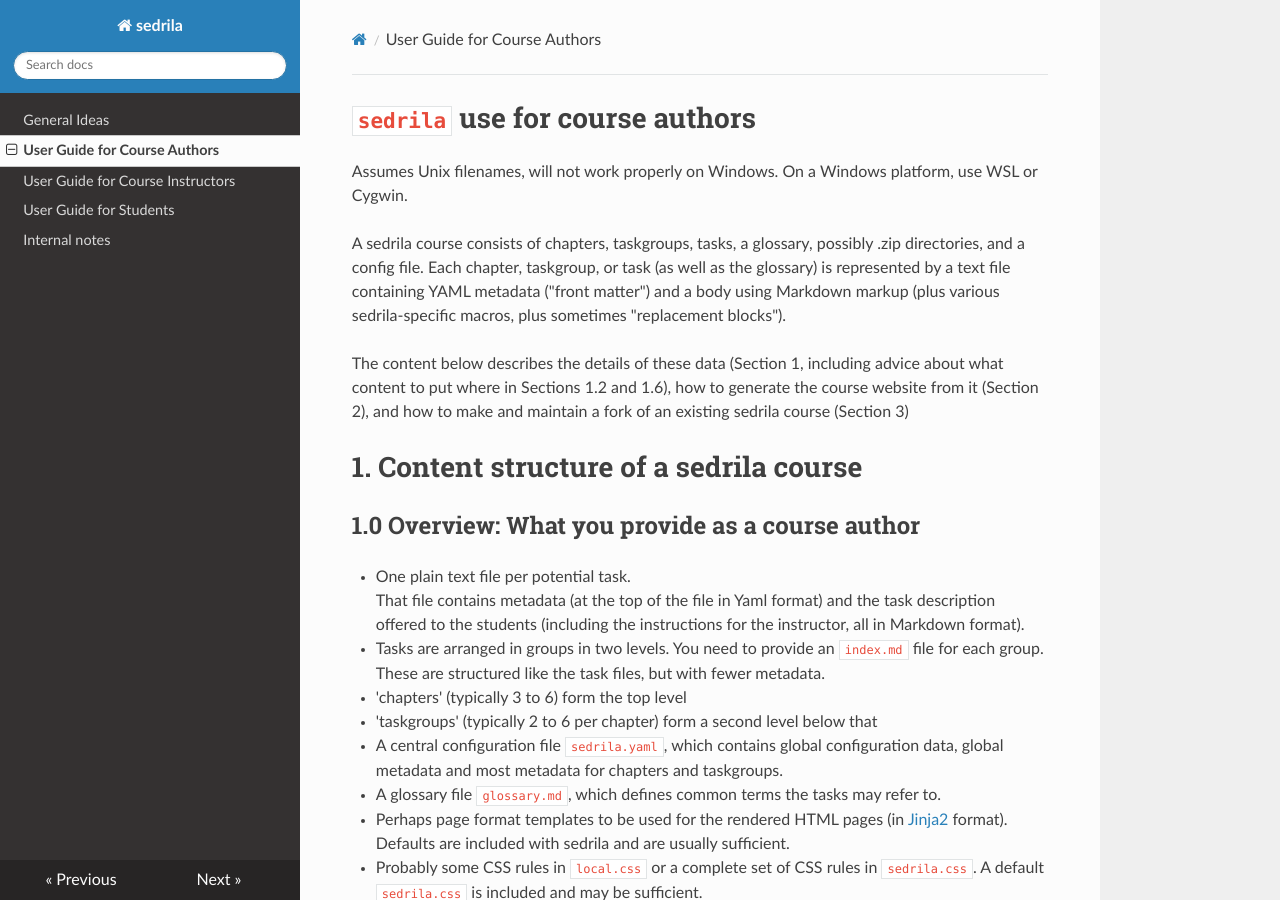
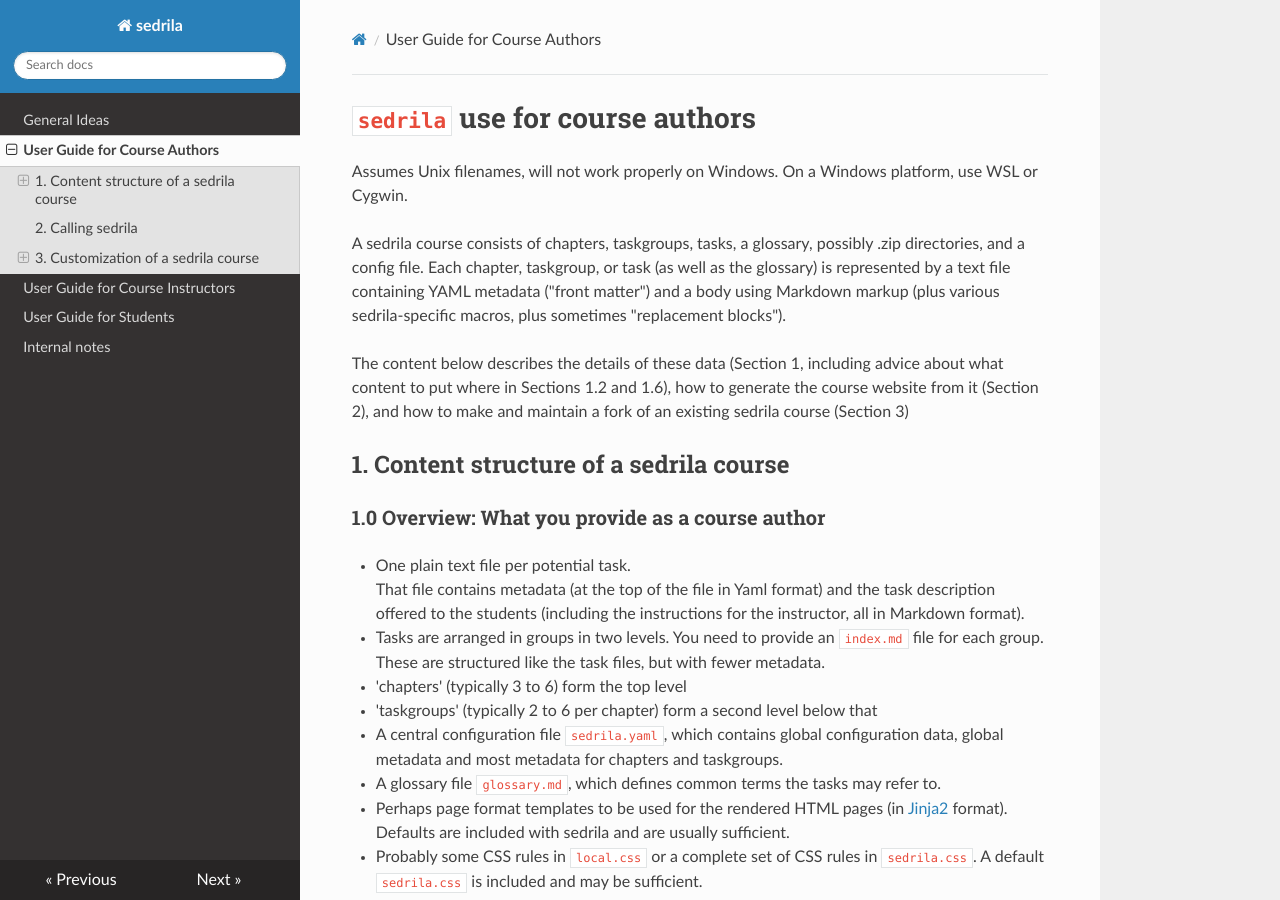
Before and after one commit to fubinf/sedrila, an MkDocs documentation site: the page built from docs/authors.md, in a window 1280 px wide and 900 px high. Built offline with MkDocs 1.6.1, drawn with Linux system fonts in a browser that asks for light colours; nearby versions of some CDN libraries.

Commit message:
authors.md: fix headings structure
mkdocs will show a folding menu for a file only if there is
exactly one level-1 heading and then level-2 headings (etc) below.

````diff
--- a/docs/authors.md
+++ b/docs/authors.md
@@ -16,9 +16,9 @@
 and how to make and maintain a fork of an existing sedrila course (Section 3)
 
 
-# 1. Content structure of a sedrila course
+## 1. Content structure of a sedrila course
 
-## 1.0 Overview: What you provide as a course author
+### 1.0 Overview: What you provide as a course author
 
 - One plain text file per potential task.
   That file contains metadata (at the top of the file in Yaml format) and
@@ -39,7 +39,7 @@
   A default `sedrila.css` is included and may be sufficient.
 
 
-## 1.1 `sedrila.yaml`: The global configuration file
+### 1.1 `sedrila.yaml`: The global configuration file
 
 This is best explained by example. Have a look at:
 
@@ -88,7 +88,7 @@
   The individual tasks are found by inspecting all `*.md` files in a taskgroup directory.
 
 
-## 1.2 Three-level directory tree: chapters, taskgroups, tasks
+### 1.2 Three-level directory tree: chapters, taskgroups, tasks
 
 The main part of a sedrila course directory tree is the subtree below
 the `chapterdir`. It contains the course content and has a structure like this:
@@ -128,7 +128,7 @@
 The latter two types follow a similar technical format as described below for task files.
 
 
-### 1.2.1 sedrila principle 1: Opinionatedness
+#### 1.2.1 sedrila principle 1: Opinionatedness
 
 The sedrila tool is an opinionated framework: Many decisions regarding what makes a good
 SeDriLa course are built into the framework to various degrees.
@@ -142,7 +142,7 @@
 of the natural language course content that is interwoven with how the remainder is designed.
 
 
-### 1.2.2 The 4 factors writing style: Orientation, motivation, instruction, knowledge
+#### 1.2.2 The 4 factors writing style: Orientation, motivation, instruction, knowledge
 
 The various pieces of writing in a SeDriLa course serve four different generic purposes.
 Each purpose is mostly (if not exclusively) followed in certain places within the
@@ -168,7 +168,7 @@
   submission subtypes `reflection` and `information` are suitable for this purpose.
 
 
-### 1.2.3 Further principles: granularity, redundancy-avoidance, cross-referencing
+#### 1.2.3 Further principles: granularity, redundancy-avoidance, cross-referencing
 
 Granularity: Keep tasks small, between 0.5 hours and 4 hours timevalue;
 split tasks when they become too large.
@@ -188,7 +188,7 @@
 perhaps in a `NOTICE` block, often near the end of the `background` section.
 
 
-## 1.3 Special sedrila markup: Macros
+### 1.3 Special sedrila markup: Macros
 
 The specific macros will be described further down.
 General things to know about macros are these:
@@ -211,7 +211,7 @@
 - Non-block macro calls can be mixed with other content on a line.
 
 
-## 1.4 Special sedrila markup: replacement blocks
+### 1.4 Special sedrila markup: replacement blocks
 
 A replacement block looks like this:
 ```
@@ -252,7 +252,7 @@
 The `id` should start with the respective task, taskgroup, or chapter name.
 
 
-## 1.5 Task files: YAML top matter
+### 1.5 Task files: YAML top matter
 
 The meat of a SeDriLa course is in the individual task files.
 A task file is a Markdown file in a particular format.
@@ -316,7 +316,7 @@
   If the list is empty, leave out the entry.
 
 
-## 1.6 `[SECTION]`/`[ENDSECTION]` macros for content structure
+### 1.6 `[SECTION]`/`[ENDSECTION]` macros for content structure
 
 It is useful for learners if tasks follow a recurring content structure,
 possibly with corresponding visual structure.
@@ -339,7 +339,7 @@
 Although each sedrila course can hence decide its section structure itself,
 sedrila comes with a recommendation:
 
-### 1.6.1 Recommendation for section usage and `[SECTION]` types
+#### 1.6.1 Recommendation for section usage and `[SECTION]` types
 
 The entire body of a task description is divided into sections;
 the only extra text is possibly a number of `[INSTRUCTOR]`/`[ENDINSTRUCTOR]` blocks
@@ -352,7 +352,7 @@
 The page title is a `<h1>` heading, `[SECTION::...]` macros by convention generate a `<h2>` heading.
 Therefore, inside sections you should use (if needed) `### ` headings.
 
-#### 1.6.1.1 `[SECTION::goal::...]`
+##### 1.6.1.1 `[SECTION::goal::...]`
 
 Short definition what is to be learned (this is the prefered type) or
 achieved (if this is mostly a stepping stone for something else).
@@ -363,14 +363,14 @@
 nested inside the background section (using [INNERSECTION::goal::...]) or
 after the entire background.
 
-#### 1.6.1.2 `[SECTION::background::default]`
+##### 1.6.1.2 `[SECTION::background::default]`
 
 Knowledge required for understanding the instructions and solving the task.
 
 Only present if needed. Keep this short.
 If lots of background are needed, turn it into steps of the instructions.
 
-#### 1.6.1.3 `[SECTION::instructions::...]`
+##### 1.6.1.3 `[SECTION::instructions::...]`
 
 The main part of the task: Instructions what to do.
 
@@ -378,7 +378,7 @@
 this section looks hugely different depending on difficulty level.
 See the discussion of difficulty levels above and of instructions subtypes below.
 
-#### 1.6.1.4 `[SECTION::submission::...]`
+##### 1.6.1.4 `[SECTION::submission::...]`
 
 Final part of the task: Description what to prepare for the instructor to check.
 
@@ -389,9 +389,9 @@
 - and perhaps quality criteria.
 
 
-### 1.6.2 Recommendation for section subtypes
+#### 1.6.2 Recommendation for section subtypes
 
-#### 1.6.2.1 goal
+##### 1.6.2.1 goal
 
 - `[SECTION::goal::product]`:
   A work product itself is the task's goal (because we want to have it or want to build on top of it).
@@ -406,13 +406,13 @@
   Difficulty 1 to 3 (or perhaps 4).
 
 
-#### 1.6.2.2 background
+##### 1.6.2.2 background
 
 - `[SECTION::background::default]`:
   There is only one type of background section.
 
 
-#### 1.6.2.3 instructions
+##### 1.6.2.3 instructions
 
 - `[SECTION::instructions::detailed]`:
   The instructions are such that the student must merely follow them closely for
@@ -430,7 +430,7 @@
   Difficulty 4.
 
 
-#### 1.6.2.4 submission
+##### 1.6.2.4 submission
 
 - `[SECTION::submission::reflection]`:
   Students submit a text containing their thoughts about something.
@@ -444,14 +444,14 @@
   Students submit an entire program with many moving parts.
 
 
-### 1.6.3 `[INNERSECTION]`/`[ENDINNERSECTION]`
+#### 1.6.3 `[INNERSECTION]`/`[ENDINNERSECTION]`
 
 If you insist on nesting some of your sections, use a maximum nesting depth of 1
 and use the `[INNERSECTION]`/`[ENDINNERSECTION]` pair of macros for the nested section.
 It works exactly like `[SECTION]` and the same types and subtypes apply.
 
 
-## 1.7 Instructor-only information: The `[INSTRUCTOR]` block macro
+### 1.7 Instructor-only information: The `[INSTRUCTOR]` block macro
 
 - `[INSTRUCTOR::heading]`/`[ENDINSTRUCTOR]`:
   This macro creates a distinctly-formatted block of text with a variable heading
@@ -462,7 +462,7 @@
   from the student version.
 
 
-## 1.8 Other block macros: `[NOTICE]`, `[WARNING]`, `[HINT]`
+### 1.8 Other block macros: `[NOTICE]`, `[WARNING]`, `[HINT]`
 
 - `[NOTICE]`/`[ENDNOTICE]`:
   A semi-important note with potentially different formatting than normal text.
@@ -480,9 +480,9 @@
   somebody who would rather do difficulty 3.
 
 
-## 1.9 Other macros: `[INCLUDE]`, `[PARTREFx]`, `[TERMREF]`, etc.
+### 1.9 Other macros: `[INCLUDE]`, `[PARTREFx]`, `[TERMREF]`, etc.
 
-### 1.9.1 Macros for hyperlinks: `[PARTREF]`, `[PARTREFTITLE]`, `[PARTREFMANUAL]`, `[TERMREF]`
+#### 1.9.1 Macros for hyperlinks: `[PARTREF]`, `[PARTREFTITLE]`, `[PARTREFMANUAL]`, `[TERMREF]`
 
 - `[PARTREF::partname]`:
   Create a hyperlink to the part description file for task, taskgroup, chapter, or zipfile `partname`,
@@ -495,7 +495,7 @@
   Create a hyperlink to the glossary entry `term`; see under glossary below.
 
 
-### 1.9.2 Macros for instruction enumerations: `[EC]`, `[EQ]`, `[ER]`, `[EREFC]`, `[EREFQ]`, `[EREFR]`
+#### 1.9.2 Macros for instruction enumerations: `[EC]`, `[EQ]`, `[ER]`, `[EREFC]`, `[EREFQ]`, `[EREFR]`
 
 The split between `[SECTION::instructions::...]` and `[SECTION::submission::...]` is often inconvenient
 both for authors and students: The instructions may contain, say, 17 steps, and 5 of those
@@ -525,7 +525,7 @@
 which makes manual cross-referencing the simpler approach.
 
 
-### 1.9.3 `[INCLUDE]`, `[TOC]`, `[DIFF]`
+#### 1.9.3 `[INCLUDE]`, `[TOC]`, `[DIFF]`
 
 - `[INCLUDE::filename]`: inserts the entire contents of file `filename` verbatim
   into the Markdown input stream at this point.
@@ -538,7 +538,7 @@
 - `[DIFF::level]` generates the task difficulty mark for the given level, from 1 (very simple) to 4 (difficult).
 
 
-## 1.10 Taskgroup `index.md` files and chapter `index.md` files
+### 1.10 Taskgroup `index.md` files and chapter `index.md` files
 
 A **taskgroup** is described by an `index.md` file in the respective directory,
 which consists of a YAML part and text part much like a task file.
@@ -558,7 +558,7 @@
 `explains` entries and `minimum` entries are not allowed.
 
 
-## 1.11 The glossary: `glossary.md` in `chapterdir`, `[TERM]`/`[TERM0]` macros
+### 1.11 The glossary: `glossary.md` in `chapterdir`, `[TERM]`/`[TERM0]` macros
 
 The glossary is a singleton living at the `chapterdir` top-level directory.
 It is generated from a source file `glossary.md`.
@@ -581,7 +581,7 @@
 cross-references to parts mentioning and (in particular) explaining it suffice.
 
 
-## 1.12 `.zip` directories
+### 1.12 `.zip` directories
 
 At the level of a chapter or a taskgroup, you can place a subdirectory
 with a name ending in `.zip`, say, `myarchive.zip`.
@@ -599,7 +599,7 @@
 Use this for handsful of files. For large structures, apply separate repositories.
 
 
-# 2. Calling `sedrila`
+## 2. Calling `sedrila`
 
 The standard call for generating the HTML website from a sedrila course is
 `sedrila author outputdir`.
@@ -620,9 +620,9 @@
 `alias sedrila='python /my/work/dir/sedrila/py/sedrila.py'`.
 
 
-# 3. Customization of a sedrila course
+## 3. Customization of a sedrila course
 
-## 3.1 Forking an existing course
+### 3.1 Forking an existing course
 
 One design goal of sedrila is that course authors should be able to fork an existing ("upstream")
 sedrila course authored by people from a different university and adapt the fork to their needs,
@@ -637,13 +637,13 @@
 
 These mechanisms are described in the next three subsections.
 
-## 3.2 Templates for HTML layout
+### 3.2 Templates for HTML layout
 
 The format of the resulting HTML files is determined per page type by the Jinja2 templates
 in directory `templates`.
 For examples, see https://github.com/fubinf/propra-inf/tree/main/templates
 
-## 3.3 Modifying the CSS
+### 3.3 Modifying the CSS
 
 By convention, the Jinja2 templates of a course should always include exactly two
 CSS files: `sedrila.css` and `local.css`.
@@ -654,7 +654,7 @@
 the fork can overwrite some of them in its `local.css`.
 In the original course, `local.css` is empty and never changes.
 
-## 3.4 The `<replacement>` mechanism
+### 3.4 The `<replacement>` mechanism
 
 The authors of the original course identify all parts in their text that refer
 to local entities, for instance department names, server URLs, or local rules
````
